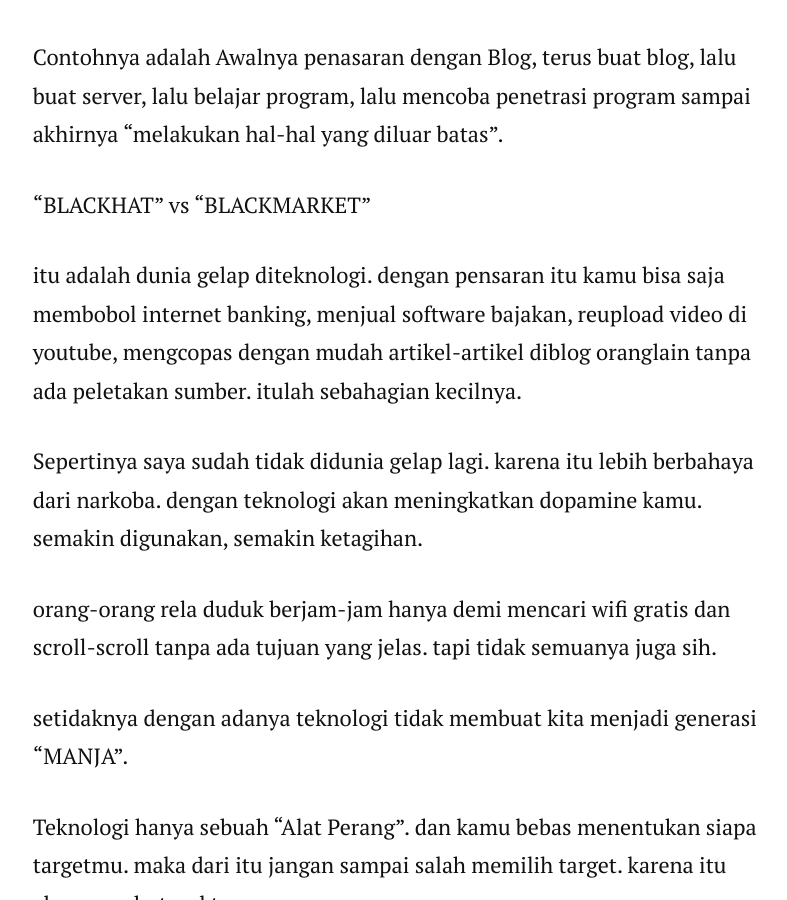
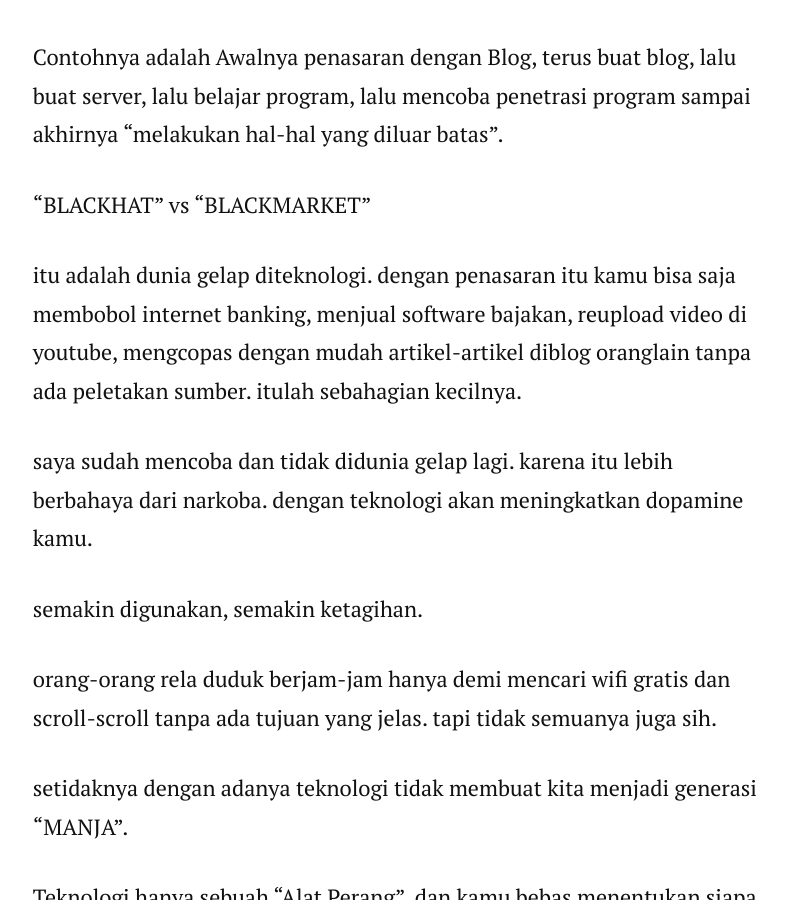
Before and after one commit to irfnrdh/ngeblog, a Jekyll site: the page built from _posts/2018-12-15-kecanduan-teknologi-lebih-bahaya-dari-narkoba.markdown, in a window 1280 px wide and 900 px high, scrolled down 4839 px. Shown: the whole window, without its empty margins (236-1023 px from the left). Built offline with Jekyll 4.4.1, drawn with Linux system fonts in a browser that asks for light colours; nearby versions of some CDN libraries.

Commit message:
Update 2018-12-15-kecanduan-teknologi-lebih-bahaya-dari-narkoba.markdown

```diff
--- a/_posts/2018-12-15-kecanduan-teknologi-lebih-bahaya-dari-narkoba.markdown
+++ b/_posts/2018-12-15-kecanduan-teknologi-lebih-bahaya-dari-narkoba.markdown
@@ -61,9 +61,10 @@ Contohnya adalah Awalnya penasaran dengan Blog, terus buat blog, lalu buat serve
 
 "BLACKHAT" vs "BLACKMARKET"
 
-itu adalah dunia gelap diteknologi. dengan pensaran itu kamu bisa saja membobol internet banking, menjual software bajakan, reupload video di youtube, mengcopas dengan mudah artikel-artikel diblog oranglain tanpa ada peletakan sumber. itulah sebahagian kecilnya.
+itu adalah dunia gelap diteknologi. dengan penasaran itu kamu bisa saja membobol internet banking, menjual software bajakan, reupload video di youtube, mengcopas dengan mudah artikel-artikel diblog oranglain tanpa ada peletakan sumber. itulah sebahagian kecilnya.
 
-Sepertinya saya sudah tidak didunia gelap lagi. karena itu lebih berbahaya dari narkoba. dengan teknologi akan meningkatkan dopamine kamu.
+saya sudah mencoba dan tidak didunia gelap lagi. karena itu lebih berbahaya dari narkoba. dengan teknologi akan meningkatkan dopamine kamu.
+
 semakin digunakan, semakin ketagihan.
 
 orang-orang rela duduk berjam-jam hanya demi mencari wifi gratis dan scroll-scroll tanpa ada tujuan yang jelas. tapi tidak semuanya juga sih.
```
